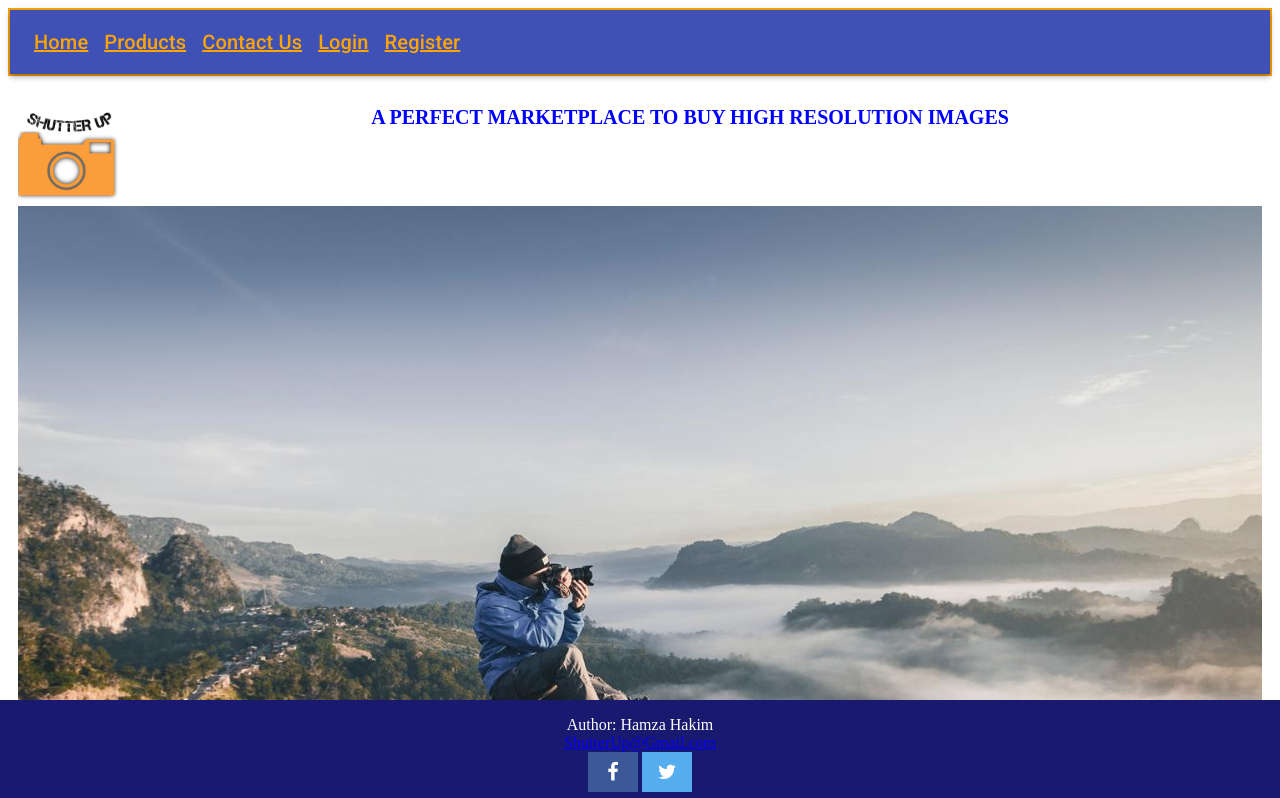
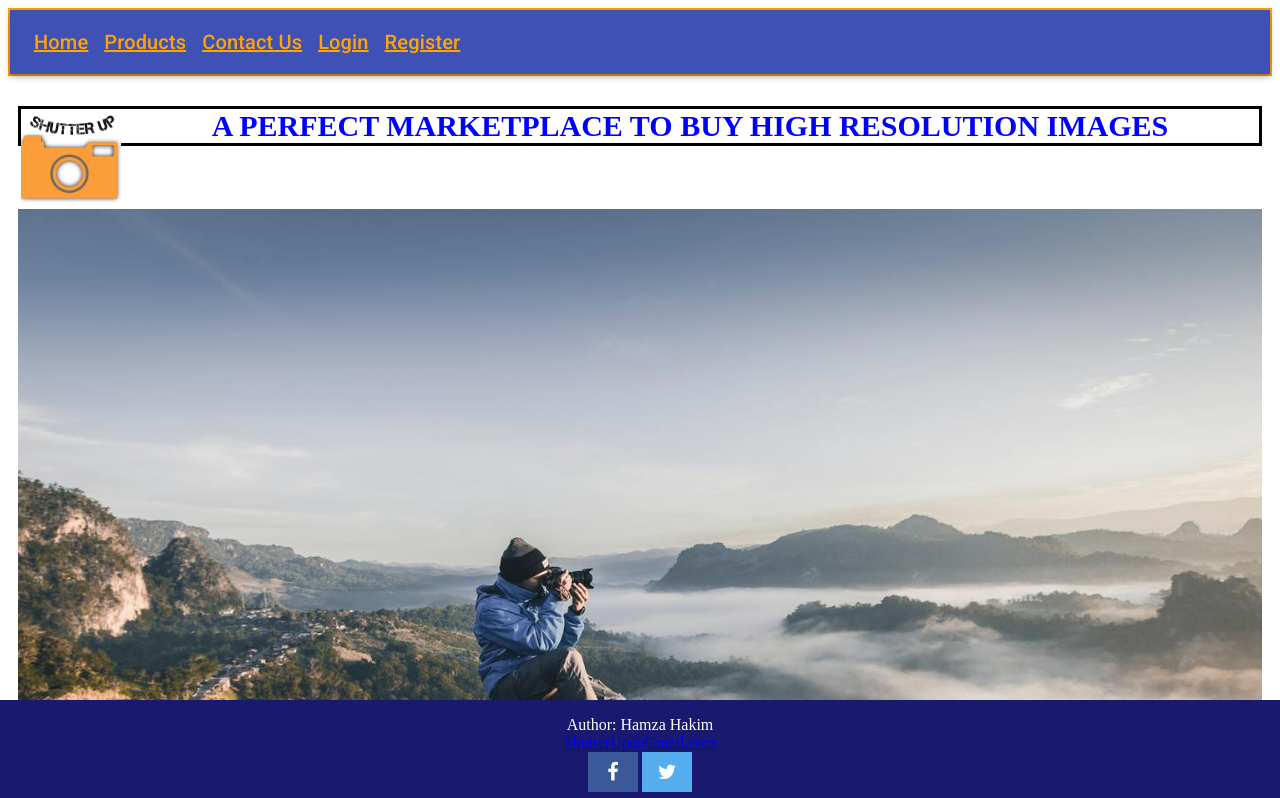
Before and after one commit to SP18-BSE-076/Frontend, a React (Create React App) app: page / in a window 1280 px wide. Shown: the top 798 px of the page. Built offline with nearby package versions, Linux system fonts and the light colour scheme.

Commit message:
Update index.css

```diff
--- a/src/index.css
+++ b/src/index.css
@@ -112,9 +112,10 @@
 }
 h1 {
   color: blue;
-  border: black;
+  border: solid;
+  border-color: black;
   text-transform: uppercase;
-  font-size: 20px;
+  font-size: 30px;
   text-align: center;
   margin-top: 20px;
 }
```
